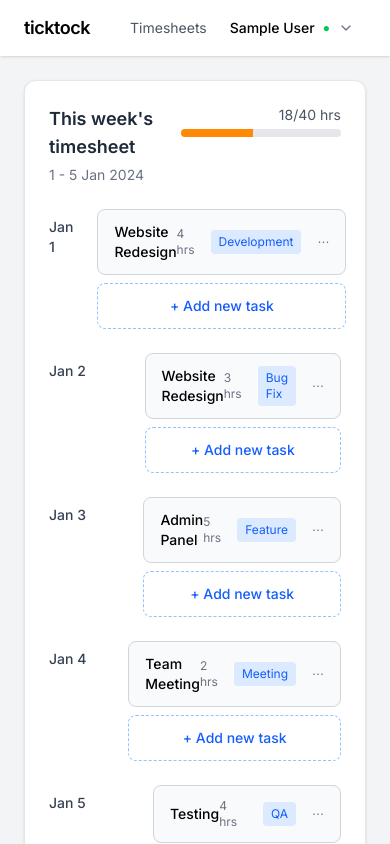
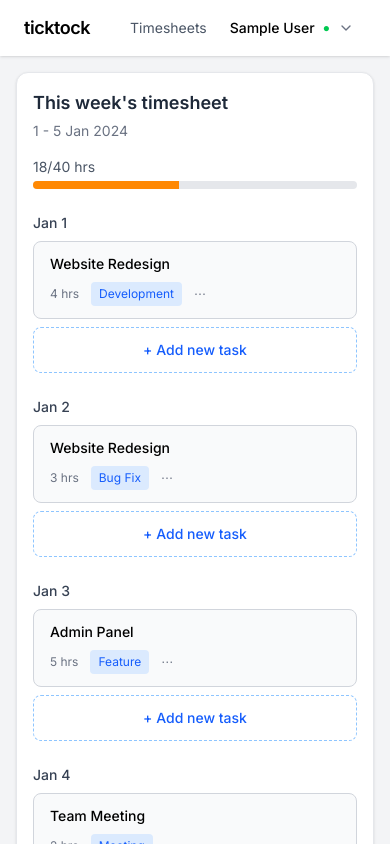
Before and after one commit to Satyajit444/tentwenty-timesheet, a Next.js app: page /timesheet/1 in a window 390 px wide. Shown: the top 844 px of the page. Built offline with nearby package versions, Linux system fonts and the light colour scheme; no server answers; sample sign-in values are in the browser's storage.

Commit message:
added responsiveness

```diff
--- a/src/app/(protected)/timesheet/[id]/page.tsx
+++ b/src/app/(protected)/timesheet/[id]/page.tsx
@@ -52,25 +52,29 @@ export default function WeekDetails() {
   };
 
   return (
-    <div className="max-w-4xl mx-auto p-6">
+<div className="max-w-4xl mx-auto p-4 sm:p-6">
+
   {/* MAIN CARD */}
-      <div className="bg-white rounded-xl border border-gray-200 p-6 shadow-sm">
+  <div className="bg-white rounded-xl border border-gray-200 p-4 sm:p-6 shadow-sm">
+
     {/* HEADER */}
-        <div className="flex items-start justify-between mb-6">
+    <div className="flex flex-col sm:flex-row sm:items-start sm:justify-between gap-4 mb-6">
       <div>
         <h2 className="text-lg font-semibold text-gray-800">
           This week's timesheet
         </h2>
-            <p className="text-sm text-gray-500 mt-1">{timesheet.dateRange}</p>
+        <p className="text-sm text-gray-500 mt-1">
+          {timesheet.dateRange}
+        </p>
       </div>
 
       {/* HOURS + PROGRESS */}
-          <div className="text-right">
+      <div className="sm:text-right w-full sm:w-auto">
         <p className="text-sm text-gray-600 mb-1">
           {totalHours}/{WEEKLY_LIMIT} hrs
         </p>
 
-            <div className="w-40 h-2 bg-gray-200 rounded-full overflow-hidden">
+        <div className="w-full sm:w-40 h-2 bg-gray-200 rounded-full overflow-hidden">
           <div
             className={`h-full ${progressColor} transition-all`}
             style={{ width: `${progressPercent}%` }}
@@ -82,23 +86,25 @@ export default function WeekDetails() {
     {/* DAYS LIST */}
     <div className="space-y-6">
       {days.map((d) => (
-            <div key={d} className="flex gap-6">
+        <div key={d} className="flex flex-col sm:flex-row sm:gap-6 gap-2">
+
           {/* DATE COLUMN */}
-              <div className="w-20 text-sm font-medium text-gray-700 pt-2">
+          <div className="sm:w-20 text-sm font-medium text-gray-700 sm:pt-2">
             {d}
           </div>
 
           {/* DAY CONTENT */}
           <div className="flex-1 space-y-2">
+
             {/* ENTRIES */}
             {grouped[d].map((e: any) => (
               <div
                 key={e.id}
-                    className="flex justify-between items-center border rounded-lg px-4 py-3 bg-gray-50 border-gray-300"
+                className="flex flex-col sm:flex-row sm:items-center sm:justify-between gap-2 border rounded-lg px-4 py-3 bg-gray-50 border-gray-300"
               >
                 <div className="font-medium text-sm">{e.project}</div>
 
-                    <div className="flex items-center gap-4 text-xs text-gray-500">
+                <div className="flex flex-wrap items-center gap-3 text-xs text-gray-500">
                   <span>{e.hours} hrs</span>
 
                   <span className="px-2 py-1 bg-blue-100 text-blue-600 rounded">
@@ -129,6 +135,7 @@ export default function WeekDetails() {
             >
               + Add new task
             </button>
+
           </div>
         </div>
       ))}
--- a/src/components/timesheets/TimesheetTable.tsx
+++ b/src/components/timesheets/TimesheetTable.tsx
@@ -42,7 +42,9 @@ export default function TimesheetTable() {
 {loading ? (
   <TableSkeleton rows={ITEMS_PER_PAGE} />
 ) : (
-          <div className="overflow-hidden border border-gray-200 rounded-lg">
+  <>
+    {/* ================= DESKTOP TABLE ================= */}
+    <div className="hidden md:block overflow-hidden border border-gray-200 rounded-lg">
       <table className="w-full text-sm">
         <thead className="bg-gray-50 text-gray-500 uppercase text-xs border-b border-gray-200">
           <tr>
@@ -78,9 +80,45 @@ export default function TimesheetTable() {
         </tbody>
       </table>
     </div>
+
+    {/* ================= MOBILE CARDS ================= */}
+    <div className="md:hidden space-y-3">
+      {paginatedData.map((t: any) => (
+        <div
+          key={t.id}
+          className="border border-gray-200 rounded-lg p-4 bg-white shadow-sm"
+        >
+          <div className="flex justify-between items-start mb-2">
+            <div>
+              <p className="text-xs text-gray-500">Week</p>
+              <p className="font-semibold text-gray-800">{t.week}</p>
+            </div>
+
+            <Badge status={t.status} />
+          </div>
+
+          <div className="mb-3">
+            <p className="text-xs text-gray-500">Date Range</p>
+            <p className="text-sm text-gray-700">{t.dateRange}</p>
+          </div>
+
+          <Link
+            href={`/timesheet/${t.id}`}
+            className="text-blue-600 text-sm font-medium"
+          >
+            {t.status === "MISSING"
+              ? "Create"
+              : t.status === "INCOMPLETE"
+              ? "Update"
+              : "View"}
+          </Link>
+        </div>
+      ))}
+    </div>
+  </>
 )}
 
-        <div className="flex items-center justify-between mt-4 text-sm text-gray-600">
+        <div className="flex flex-wrap items-center justify-between mt-4 text-sm text-gray-600">
           <div className="flex items-center gap-2 px-3 py-2 border border-gray-300 rounded-md">
             {ITEMS_PER_PAGE} per page
           </div>
--- a/src/components/ui/Pagination.tsx
+++ b/src/components/ui/Pagination.tsx
@@ -10,7 +10,7 @@ export default function Pagination({
   const pages = Array.from({ length: totalPages }, (_, i) => i + 1);
 
   return (
-    <div className="flex items-center gap-2 border border-gray-300 rounded-xl bg-white px-2 py-1">
+    <div className="flex w-fit items-center gap-2 border border-gray-300 rounded-xl bg-white px-2 py-1">
 
       <button
         onClick={() => onPageChange(currentPage - 1)}
```
Lines whose indentation alone changed are shown as unchanged.
